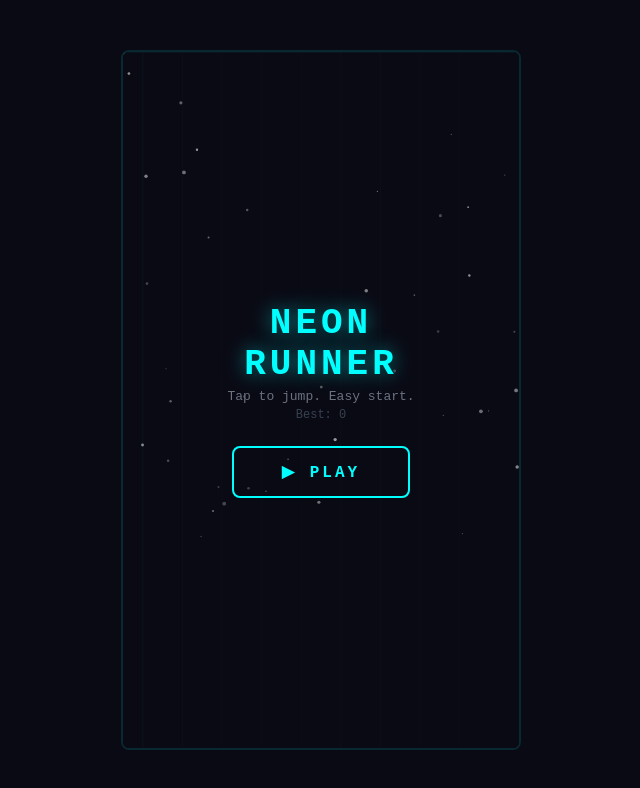
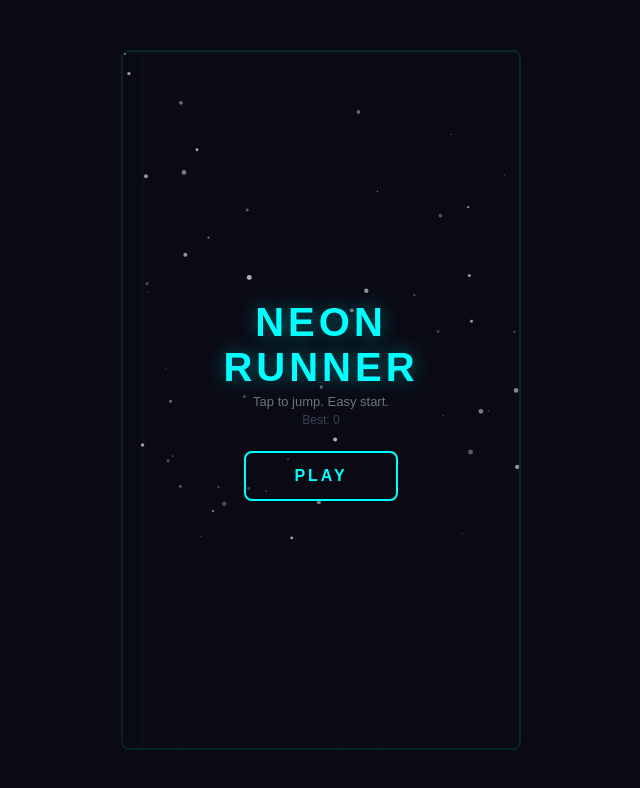
Before and after one commit to bcool990099-cpu/neon-runner, a plain HTML site: page index.html in a window 1280 px wide. Shown: the whole page, without its empty margins (319-959 px from the left). Drawn offline with Linux system fonts and the light colour scheme.

Commit message:
Rewrite game - clean code

```diff
--- a/index.html
+++ b/index.html
@@ -1,88 +1,157 @@
 <!DOCTYPE html>
-<html lang="en">
+<html>
 <head>
 <meta charset="UTF-8">
 <meta name="viewport" content="width=device-width, initial-scale=1.0, user-scalable=no">
 <title>Neon Runner</title>
 <style>
 *{margin:0;padding:0;box-sizing:border-box;-webkit-tap-highlight-color:transparent;}
-body{background:#0a0a14;display:flex;justify-content:center;align-items:center;height:100dvh;font-family:'Courier New',monospace;overflow:hidden;touch-action:none;}
-#g{position:relative;width:100%;max-width:400px;height:100dvh;max-height:700px;overflow:hidden;border:2px solid rgba(0,255,255,0.12);border-radius:8px;}
+body{background:#0a0a14;display:flex;justify-content:center;align-items:center;height:100dvh;font-family:Arial,sans-serif;overflow:hidden;touch-action:none;}
+#wrap{position:relative;width:100%;max-width:400px;height:100dvh;max-height:700px;overflow:hidden;border:2px solid rgba(0,255,255,0.1);border-radius:8px;}
 canvas{display:block;width:100%;height:100%;background:#0a0a14;}
-#ui{position:absolute;top:0;left:0;right:0;bottom:0;display:flex;flex-direction:column;justify-content:center;align-items:center;pointer-events:none;}
-#m{pointer-events:all;text-align:center;}
-#m h1{font-size:36px;color:#0ff;text-shadow:0 0 20px rgba(0,255,255,0.5);margin-bottom:4px;letter-spacing:4px;}
-#m .s{color:#6b7280;font-size:13px;margin-bottom:4px;}
-#m .b{color:#374151;font-size:12px;margin-bottom:24px;}
-.btn{padding:14px 48px;background:transparent;border:2px solid #0ff;color:#0ff;font-family:'Courier New',monospace;font-size:16px;font-weight:700;border-radius:8px;cursor:pointer;letter-spacing:3px;text-transform:uppercase;pointer-events:all;}
+#sc{position:absolute;top:20px;left:0;right:0;text-align:center;color:rgba(0,255,255,0.5);font-size:34px;font-weight:bold;display:none;pointer-events:none;}
+#sc small{display:block;font-size:10px;color:#374151;letter-spacing:3px;text-transform:uppercase;}
+#lv{position:absolute;bottom:20px;left:50%;transform:translateX(-50%);font-size:10px;color:#444;letter-spacing:2px;display:none;pointer-events:none;}
+#menu{position:absolute;top:0;left:0;right:0;bottom:0;display:flex;flex-direction:column;justify-content:center;align-items:center;pointer-events:none;}
+#menu>div{pointer-events:all;text-align:center;}
+#menu h1{font-size:40px;color:#0ff;text-shadow:0 0 20px rgba(0,255,255,0.4);letter-spacing:4px;margin-bottom:4px;}
+#menu p{color:#6b7280;font-size:13px;margin-bottom:4px;}
+#menu .b{color:#374151;font-size:12px;margin-bottom:24px;}
+.btn{padding:14px 48px;background:transparent;border:2px solid #0ff;color:#0ff;font-size:16px;font-weight:bold;border-radius:8px;cursor:pointer;letter-spacing:3px;text-transform:uppercase;}
 .btn:active{background:#0ff;color:#0a0a14;}
-#sc{position:absolute;top:20px;left:0;right:0;text-align:center;font-size:36px;color:rgba(0,255,255,0.5);font-weight:700;display:none;pointer-events:none;}
-#sc .l{font-size:10px;color:#374151;display:block;letter-spacing:3px;text-transform:uppercase;}
-#go{pointer-events:all;display:none;text-align:center;}
-#go h2{font-size:24px;color:#ff3b6f;margin-bottom:2px;}
-#fs{font-size:52px;color:#fff;margin-bottom:2px;}
-#go .b{font-size:14px;color:#6b7280;margin-bottom:24px;}
+#go{position:absolute;top:0;left:0;right:0;bottom:0;display:none;flex-direction:column;justify-content:center;align-items:center;pointer-events:none;}
+#go>div{pointer-events:all;text-align:center;}
+#go h2{font-size:26px;color:#ff3b6f;text-shadow:0 0 15px rgba(255,59,111,0.3);margin-bottom:4px;}
+#fs{font-size:54px;color:#fff;margin-bottom:2px;}
+#go .b{color:#6b7280;font-size:14px;margin-bottom:24px;}
 #go .btn{border-color:#ff3b6f;color:#ff3b6f;}
 #go .btn:active{background:#ff3b6f;color:#0a0a14;}
-#lv{position:absolute;bottom:20px;left:50%;transform:translateX(-50%);font-size:10px;color:#1f2937;letter-spacing:2px;display:none;pointer-events:none;}
 </style>
 </head>
 <body>
-<div id="g">
-    <canvas id="c"></canvas>
-    <div id="ui">
-        <div id="m">
-            <h1>NEON<br>RUNNER</h1>
-            <p class="s">Tap to jump. Easy start.</p>
-            <p class="b">Best: <span id="mbv">0</span></p>
-            <button class="btn" id="sb">▶ PLAY</button>
-        </div>
-        <div id="go">
-            <h2>GAME OVER</h2>
-            <div id="fs">0</div>
-            <p class="b">Best: <span id="rbv">0</span></p>
-            <button class="btn" id="rbb">↻ RETRY</button>
-        </div>
-    </div>
-    <div id="sc"><span class="l">SCORE</span>0</div>
-    <div id="lv">LEVEL 1</div>
+<div id="wrap">
+<canvas id="cv"></canvas>
+<div id="sc"><small>SCORE</small>0</div>
+<div id="lv">LEVEL 1</div>
+<div id="menu"><div>
+<h1>NEON<br>RUNNER</h1>
+<p>Tap to jump. Easy start.</p>
+<p class="b">Best: <span id="best">0</span></p>
+<button class="btn" id="playBtn">PLAY</button>
+</div></div>
+<div id="go"><div>
+<h2>GAME OVER</h2>
+<div id="fs">0</div>
+<p class="b">Best: <span id="best2">0</span></p>
+<button class="btn" id="retryBtn">RETRY</button>
+</div></div>
 </div>
 <script>
 (function(){
-var ca=document.getElementById('c'),cx=ca.getContext('2d'),W,H,S;
-function rs(){var co=document.getElementById('g');W=co.clientWidth;H=co.clientHeight;ca.width=W;ca.height=H;S=Math.min(W,H)/400;}
-rs();window.addEventListener('resize',rs);
-var run=false,sc=0,bs=parseInt(localStorage.getItem('nr_b')||'0'),fr=0,sp=0,lv=1,gy=0;
-var p={x:0,y:0,w:0,h:0,vy:0,gr:0,jp:0,gd:true};
-var obs=[],st=0,sr=0;
-var stars=[];for(var i=0;i<40;i++)stars.push({x:Math.random(),y:Math.random(),s:Math.random()*1.5+0.5,sp:Math.random()*0.3+0.1,b:Math.random()*0.4+0.2});
-document.getElementById('mbv').textContent=bs;document.getElementById('rbv').textContent=bs;
-function rsg(){sc=0;fr=0;lv=1;sp=2.5;obs=[];st=0;sr=140;gy=H*0.7;p.w=20*S;p.h=26*S;p.x=W*0.2-p.w/2;p.y=gy-p.h;p.vy=0;p.gr=0.45*S;p.jp=-9.5*S;p.gd=true;}
-function st(){rsg();run=true;document.getElementById('m').style.display='none';document.getElementById('go').style.display='none';document.getElementById('sc').style.display='block';document.getElementById('lv').style.display='block';document.getElementById('sc').innerHTML='<span class="l">SCORE</span>0';lvu();}
-function lvu(){var e=document.getElementById('lv');e.textContent='LEVEL '+lv;var x=['#1f2937','#1f2937','#1f2937','#374151','#374151','#4b5563','#6b7280','#9ca3af'];e.style.color=x[Math.min(lv-1,x.length-1)]||'#1f2937';}
-function up(){if(!run)return;fr++;var nl=Math.floor(fr/250)+1;if(nl!==lv){lv=nl;sp=2.5+(lv-1)*0.35;sr=Math.max(140-(lv-1)*8,55);lvu();}
-p.vy+=p.gr;p.y+=p.vy;if(p.y+p.h>=gy){p.y=gy-p.h;p.vy=0;p.gd=true;}
-st++;if(st>=sr){st=0;if(Math.random()<0.6){var h=(16+Math.random()*20)*S,w=(9+Math.random()*5)*S;obs.push({x:W,y:gy-h,w:w,h:h,ps:false});}}
-for(var i=obs.length-1;i>=0;i--){var o=obs[i];o.x-=sp*S;if(!o.ps&&o.x+o.w<p.x){o.ps=true;sc++;document.getElementById('sc').innerHTML='<span class="l">SCORE</span>'+sc;}
+var cv=document.getElementById("cv");
+if(!cv){console.log("NO CANVAS");return;}
+var cx=cv.getContext("2d");
+var wrap=document.getElementById("wrap");
+var W,H,S;
+function resize(){
+W=wrap.clientWidth;H=wrap.clientHeight;
+cv.width=W;cv.height=H;
+S=Math.min(W,H)/400;
+}
+resize();
+window.addEventListener("resize",resize);
+var running=false,score=0,best=0,frame=0,speed=0,level=1,ground=0;
+var tryLoad=parseInt(localStorage.getItem("nr_best"));
+if(tryLoad&&tryLoad>0){best=tryLoad;}
+document.getElementById("best").textContent=best;
+document.getElementById("best2").textContent=best;
+var px=0,py=0,pw=0,ph=0,pvy=0,pgr=0,pjp=0,pgrnd=true;
+var obs=[];
+var spawnTimer=0,spawnRate=0;
+var stars=[];
+for(var i=0;i<50;i++){stars.push({x:Math.random(),y:Math.random(),s:Math.random()*2+0.5,sp:Math.random()*0.4+0.1,b:Math.random()*0.5+0.2});}
+function resetGame(){
+score=0;frame=0;level=1;speed=2.5;obs=[];spawnTimer=0;spawnRate=140;
+ground=H*0.7;
+pw=22*S;ph=28*S;
+px=W*0.2-pw/2;py=ground-ph;
+pvy=0;pgr=0.45*S;pjp=-10*S;pgrnd=true;
+document.getElementById("lv").textContent="LEVEL 1";
+document.getElementById("lv").style.color="#444";
+}
+function startGame(){
+resetGame();
+running=true;
+document.getElementById("menu").style.display="none";
+document.getElementById("go").style.display="none";
+document.getElementById("sc").style.display="block";
+document.getElementById("lv").style.display="block";
+document.getElementById("sc").innerHTML="<small>SCORE</small>0";
+}
+function update(){
+if(!running)return;
+frame++;
+var newLevel=Math.floor(frame/200)+1;
+if(newLevel!==level){
+level=newLevel;
+speed=2.5+(level-1)*0.35;
+spawnRate=Math.max(140-(level-1)*8,50);
+var e=document.getElementById("lv");
+e.textContent="LEVEL "+level;
+var cols=["#1f2937","#1f2937","#1f2937","#374151","#374151","#4b5563","#6b7280","#9ca3af"];
+e.style.color=cols[Math.min(level-1,cols.length-1)]||"#1f2937";
+}
+pvy+=pgr;py+=pvy;
+if(py+ph>=ground){py=ground-ph;pvy=0;pgrnd=true;}
+spawnTimer++;
+if(spawnTimer>=spawnRate){spawnTimer=0;if(Math.random()<0.6){
+var h=(16+Math.random()*22)*S;
+var w=(9+Math.random()*5)*S;
+obs.push({x:W,y:ground-h,w:w,h:h,passed:false});
+}}
+for(var i=obs.length-1;i>=0;i--){
+var o=obs[i];o.x-=speed*S;
+if(!o.passed&&o.x+o.w<px){o.passed=true;score++;document.getElementById("sc").innerHTML="<small>SCORE</small>"+score;}
 if(o.x+o.w<0){obs.splice(i,1);continue;}
-if(p.x<o.x+o.w&&p.x+p.w>o.x&&p.y<o.y+o.h&&p.y+p.h>o.y){ge();return;}}}
-function dw(){cx.fillStyle='#0a0a14';cx.fillRect(0,0,W,H);
-stars.forEach(function(s){var sx=(s.x*W+fr*s.sp*0.2)%W;cx.fillStyle='rgba(255,255,255,'+s.b+')';cx.beginPath();cx.arc(sx,s.y*H*0.7,s.s,0,Math.PI*2);cx.fill();});
-cx.strokeStyle='rgba(0,255,255,0.08)';cx.lineWidth=1;cx.beginPath();cx.moveTo(0,gy);cx.lineTo(W,gy);cx.stroke();
-for(var i=0;i<12;i++){var gx=(i*40*S-(fr*sp*0.3)%(40*S)+40*S)%(W+40*S)-20*S;cx.strokeStyle='rgba(0,255,255,0.02)';cx.beginPath();cx.moveTo(gx,gy);cx.lineTo(gx,H);cx.stroke();}
-obs.forEach(function(o){cx.shadowColor='#ff3b6f';cx.shadowBlur=10;cx.fillStyle='#ff3b6f';cx.beginPath();cx.rect(o.x,o.y,o.w,o.h);cx.fill();cx.shadowBlur=0;cx.fillStyle='rgba(255,59,111,0.2)';cx.beginPath();cx.rect(o.x+2,o.y+2,o.w-4,o.h-4);cx.fill();});
-cx.shadowColor='#0ff';cx.shadowBlur=12;cx.fillStyle='#0ff';cx.beginPath();cx.rect(p.x,p.y,p.w,p.h);cx.fill();cx.shadowBlur=0;cx.fillStyle='rgba(0,255,255,0.2)';cx.beginPath();cx.rect(p.x+2,p.y+2,p.w-4,p.h-4);cx.fill();
-cx.fillStyle='#fff';cx.beginPath();cx.arc(p.x+p.w*0.7,p.y+p.h*0.3,2.5*S,0,Math.PI*2);cx.fill();cx.fillStyle='#0a0a14';cx.beginPath();cx.arc(p.x+p.w*0.76,p.y+p.h*0.3,1.2*S,0,Math.PI*2);cx.fill();
-for(var i=1;i<=3;i++){cx.fillStyle='rgba(0,255,255,'+(0.06/i)+')';cx.beginPath();cx.rect(p.x-i*6*S,p.y+p.h*0.2,p.w*0.6,p.h*0.6);cx.fill();}cx.shadowBlur=0;}
-function ge(){run=false;document.getElementById('sc').style.display='none';document.getElementById('lv').style.display='none';if(sc>bs){bs=sc;localStorage.setItem('nr_b',bs.toString());}document.getElementById('fs').textContent=sc;document.getElementById('rbv').textContent=bs;document.getElementById('go').style.display='block';}
-function lp(){up();dw();requestAnimationFrame(lp);}
-function inp(e){e.preventDefault();if(run)jp();else if(document.getElementById('go').style.display==='block')st();else if(document.getElementById('m').style.display!=='none')st();}
-function jp(){if(!run||!p.gd)return;p.vy=p.jp;p.gd=false;}
-ca.addEventListener('touchstart',inp,{passive:false});ca.addEventListener('mousedown',inp);
-document.addEventListener('keydown',function(e){if(e.code==='Space'||e.key===' '){e.preventDefault();if(run)jp();else st();}});
-document.getElementById('sb').addEventListener('click',function(e){e.stopPropagation();st();});
-document.getElementById('rbb').addEventListener('click',function(e){e.stopPropagation();st();});
-lp();
+if(px<o.x+o.w&&px+pw>o.x&&py<o.y+o.h&&py+ph>o.y){gameOver();return;}
+}
+}
+function draw(){
+cx.fillStyle="#0a0a14";cx.fillRect(0,0,W,H);
+stars.forEach(function(s){var sx=(s.x*W+frame*s.sp*0.2)%W;cx.fillStyle="rgba(255,255,255,"+s.b+")";cx.beginPath();cx.arc(sx,s.y*H*0.7,s.s,0,Math.PI*2);cx.fill();});
+cx.strokeStyle="rgba(0,255,255,0.08)";cx.lineWidth=1;cx.beginPath();cx.moveTo(0,ground);cx.lineTo(W,ground);cx.stroke();
+for(var i=0;i<12;i++){var gx=(i*40*S-(frame*speed*0.3)%(40*S)+40*S)%(W+40*S)-20*S;cx.strokeStyle="rgba(0,255,255,0.02)";cx.beginPath();cx.moveTo(gx,ground);cx.lineTo(gx,H);cx.stroke();}
+obs.forEach(function(o){
+cx.shadowColor="#ff3b6f";cx.shadowBlur=12;cx.fillStyle="#ff3b6f";cx.beginPath();cx.rect(o.x,o.y,o.w,o.h);cx.fill();
+cx.shadowBlur=0;cx.fillStyle="rgba(255,59,111,0.25)";cx.beginPath();cx.rect(o.x+2,o.y+2,o.w-4,o.h-4);cx.fill();
+});
+cx.shadowColor="#0ff";cx.shadowBlur=15;cx.fillStyle="#0ff";cx.beginPath();cx.rect(px,py,pw,ph);cx.fill();
+cx.shadowBlur=0;cx.fillStyle="rgba(0,255,255,0.2)";cx.beginPath();cx.rect(px+3,py+3,pw-6,ph-6);cx.fill();
+cx.fillStyle="#fff";cx.beginPath();cx.arc(px+pw*0.68,py+ph*0.3,3*S,0,Math.PI*2);cx.fill();
+cx.fillStyle="#0a0a14";cx.beginPath();cx.arc(px+pw*0.74,py+ph*0.3,1.5*S,0,Math.PI*2);cx.fill();
+cx.shadowBlur=0;
+}
+function gameOver(){
+running=false;
+document.getElementById("sc").style.display="none";
+document.getElementById("lv").style.display="none";
+if(score>best){best=score;localStorage.setItem("nr_best",best.toString());}
+document.getElementById("fs").textContent=score;
+document.getElementById("best2").textContent=best;
+document.getElementById("go").style.display="flex";
+}
+function loop(){
+update();draw();requestAnimationFrame(loop);
+}
+function handleInput(e){e.preventDefault();if(running){if(pgrnd){pvy=pjp;pgrnd=false;}}else{startGame();}}
+cv.addEventListener("touchstart",handleInput,{passive:false});
+cv.addEventListener("mousedown",handleInput);
+document.addEventListener("keydown",function(e){if(e.code==="Space"||e.key===" "){e.preventDefault();if(running){if(pgrnd){pvy=pjp;pgrnd=false;}}else{startGame();}}});
+document.getElementById("playBtn").addEventListener("click",function(e){e.stopPropagation();startGame();});
+document.getElementById("playBtn").addEventListener("touchend",function(e){e.preventDefault();e.stopPropagation();startGame();});
+document.getElementById("retryBtn").addEventListener("click",function(e){e.stopPropagation();startGame();});
+document.getElementById("retryBtn").addEventListener("touchend",function(e){e.preventDefault();e.stopPropagation();startGame();});
+loop();
 })();
 </script>
 </body>
```
